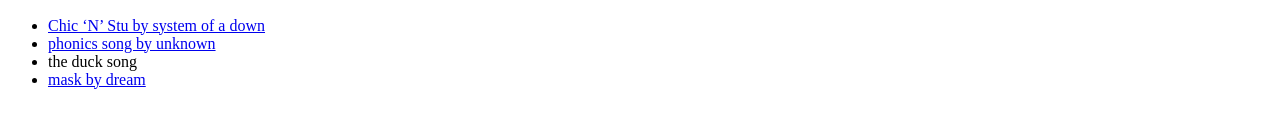
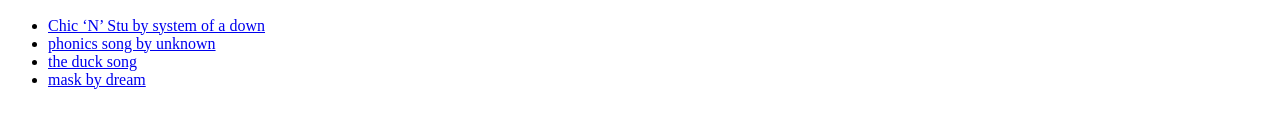
Before and after one commit to melon-muncher/melon-munchers-personal-website, a plain HTML site: page index.html in a window 1280 px wide. Shown: the part 323-450 px from the top of the page. Drawn offline with Linux system fonts and the light colour scheme.

Commit message:
Update index.html

```diff
--- a/index.html
+++ b/index.html
@@ -25,7 +25,7 @@
 <ul>
     <li><a href="https://www.youtube.com/watch?v=6bfKbly65JI&ab_channel=SystemOfADown-Topic">Chic ‘N’ Stu by system of a down</a></li>
     <li><a href="Phonics Song | Letter Sounds by Gracie’s Corner | Nursery Rhymes + Kids Songs">phonics song by unknown</a></li>
-    <li><a hrefhttps://www.google.com/search?q=the+duck+song&rlz=1CAFQYM_enUS997US997&oq=the+duck+song&aqs=chrome.0.0i271j46i433i512j0i512j46i512l3j0i512l4.2110j0j9&sourceid=chrome&ie=UTF-8&safe=active&ssui=on#fpstate=ive&vld=cid:b2d516df,vid:6iEyczP0qyQ">the duck song</a></li>
+    <li><a href="https://www.google.com/search?q=the+duck+song&rlz=1CAFQYM_enUS997US997&oq=the+duck+song&aqs=chrome.0.0i271j46i433i512j0i512j46i512l3j0i512l4.2110j0j9&sourceid=chrome&ie=UTF-8&safe=active&ssui=on#fpstate=ive&vld=cid:b2d516df,vid:6iEyczP0qyQ">the duck song</a></li>
     <li><a href="https://www.youtube.com/watch?v=Gp9gFXf56yQ">mask by dream</a></li>
 </ul>
 	</body>
```
